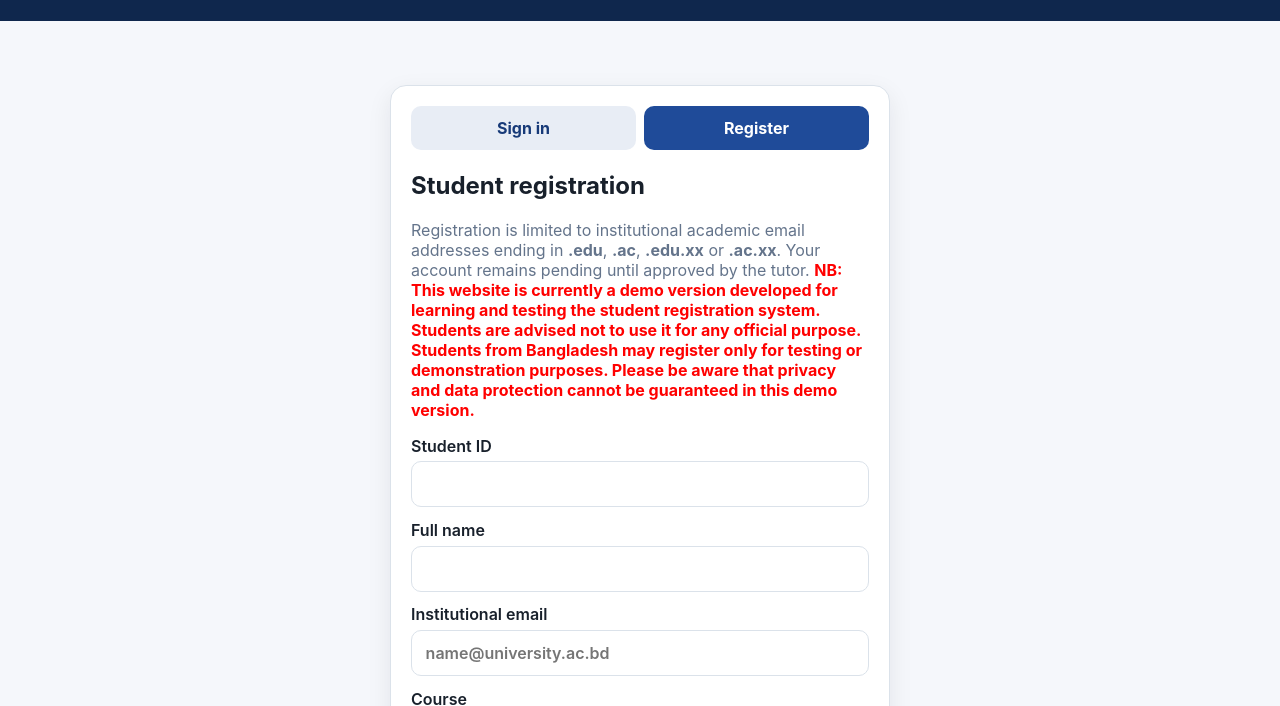
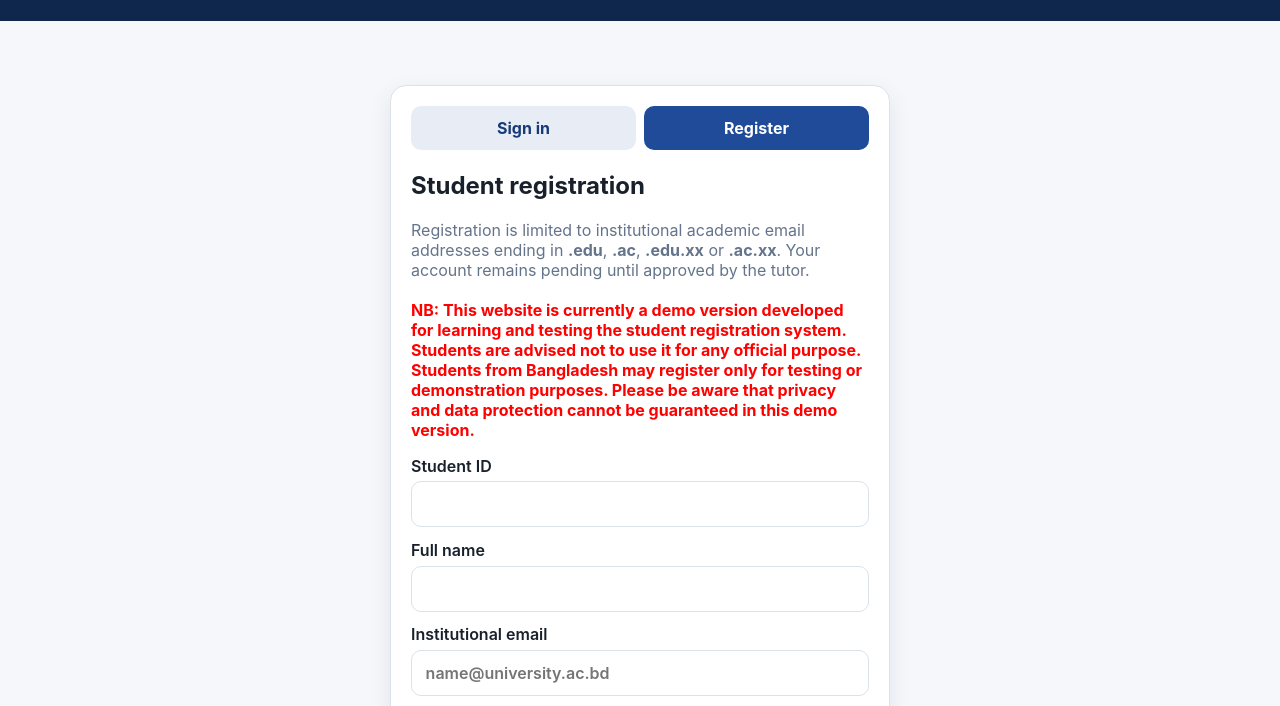
Before and after one commit to engraalim/student-tutorial-portal, a plain HTML site: page index.html in a window 1280 px wide. Both pictures are taken after a click on the button "Register". Shown: the part 90-796 px from the top of the page. Drawn offline with Linux system fonts and the light colour scheme; no server answers.

Commit message:
Improve demo version warning in index.html
Updated warning message styling and content for clarity.

```diff
--- a/index.html
+++ b/index.html
@@ -102,7 +102,9 @@
           <strong>.edu.xx</strong> or <strong>.ac.xx</strong>.
           Your account remains pending until approved by the tutor.
 
-          <strong style="color: red;">
+          <br><br>
+
+<strong style="color: red; display: block;">
 NB: This website is currently a demo version developed for learning and testing the student registration system. Students are advised not to use it for any official purpose. Students from Bangladesh may register only for testing or demonstration purposes. Please be aware that privacy and data protection cannot be guaranteed in this demo version.
 </strong>
         </p>
```
